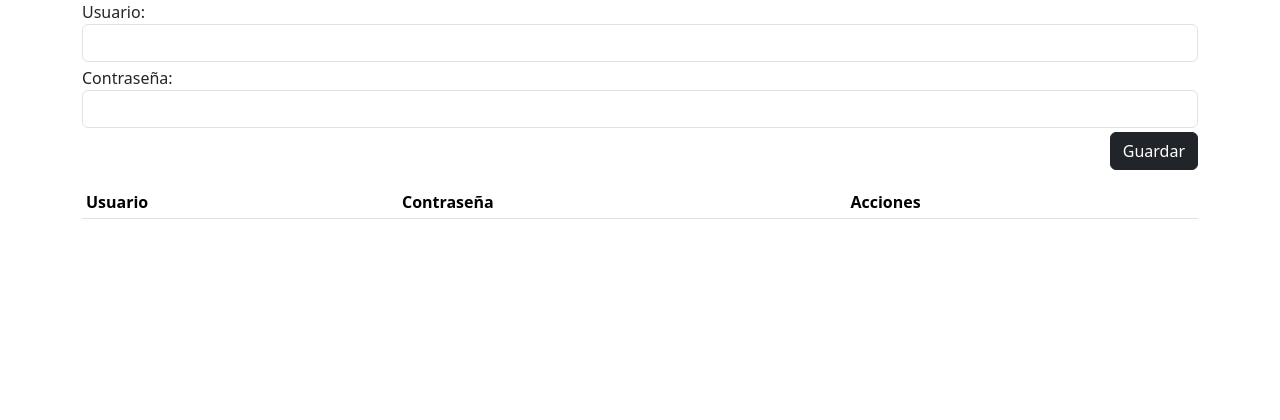
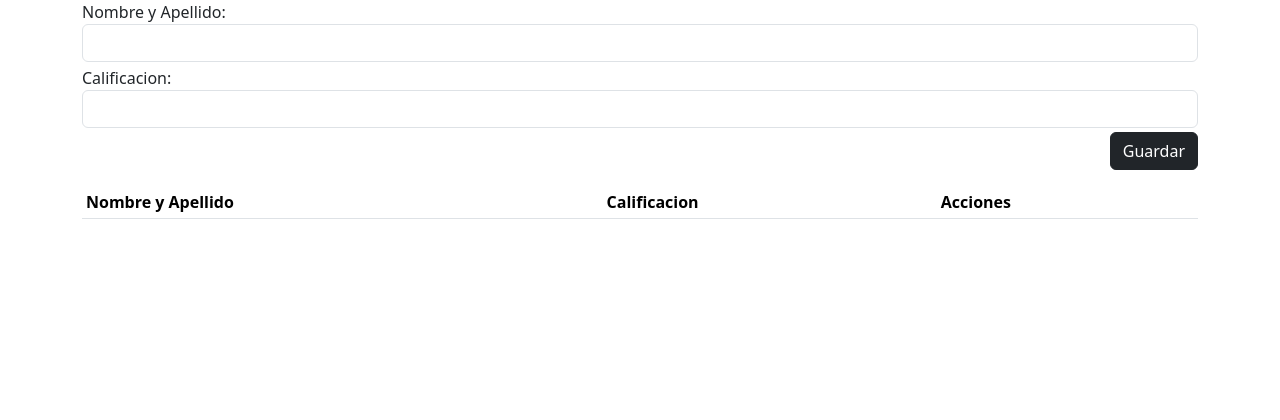
Before and after one commit to Hipolio/test1, a Flask app: page / in a window 1280 px wide. Shown: the top 420 px of the page. Run offline with Flask 3, Linux system fonts and the light colour scheme; data that the repository does not hold is empty.

Commit message:
Update usuarios.html

```diff
--- a/templates/usuarios.html
+++ b/templates/usuarios.html
@@ -16,11 +16,11 @@
         <form method="post" id="frmUsuario" class="formulario">
             <input type="hidden" name="id_usuario" id="id_usuario" value="">
             <div class="mb-1">
-                <label id="lblUsuarioFA" for="txtUsuarioFA">Usuario:</label>
+                <label id="lblUsuarioFA" for="txtUsuarioFA">Nombre y Apellido:</label>
                 <input name="txtUsuarioFA" id="txtUsuarioFA" class="form-control" required="true" minlength="5" maxlength="20">
             </div>
             <div class="mb-1">
-                <label id="lblContrasenaFA" for="txtContrasenaFA">Contraseña:</label>
+                <label id="lblContrasenaFA" for="txtContrasenaFA">Calificacion:</label>
                 <input type="text" name="txtContrasenaFA" id="txtContrasenaFA" class="form-control" required="true" minlength="8" maxlength="20">
             </div>
             <div class="text-end">
@@ -33,8 +33,8 @@
         <table class="table table-sm mt-3">
             <thead>
                 <tr>
-                    <th>Usuario</th>
-                    <th>Contraseña</th>
+                    <th>Nombre y Apellido</th>
+                    <th>Calificacion</th>
                     <th>Acciones</th>
                 </tr>
             </thead>
```
